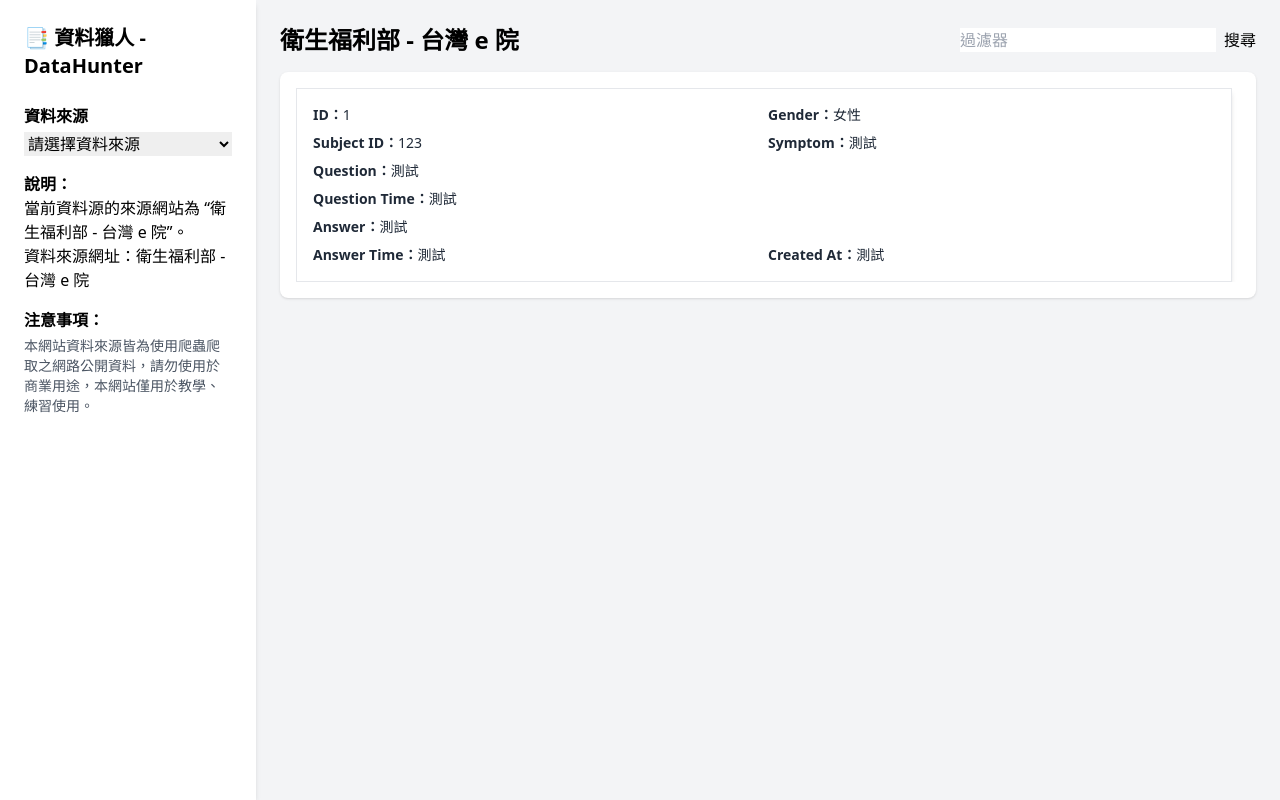
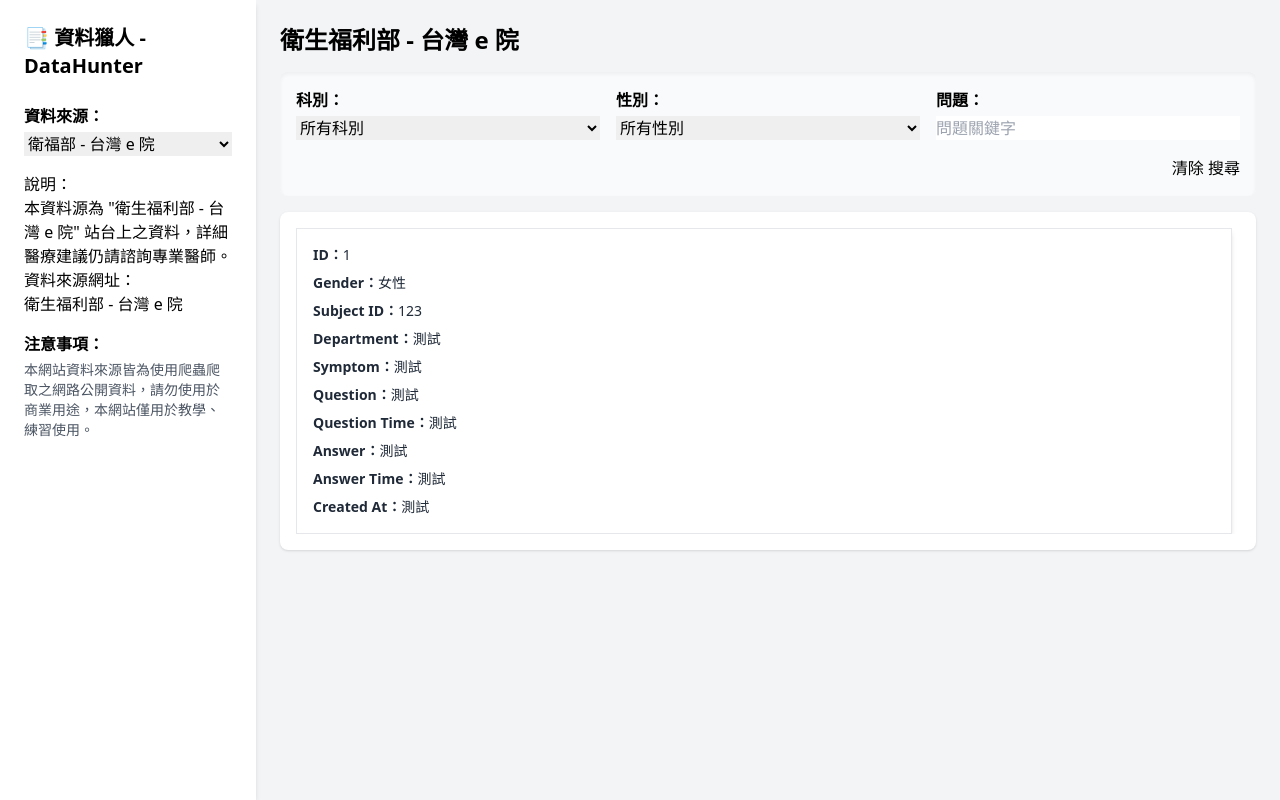
Before and after one commit to nickchen1998/DataHunter, a Django app: page /symptoms/list/ in a window 1280 px wide. Run offline with Django 5.2, Linux system fonts and the light colour scheme; data that the repository does not hold is empty; some libraries are stand-ins or nearby versions.

Commit message:
feat: 引入篩選選項並提升症狀列表界面
- 在首頁內容中加入請求路徑
- 為症狀列表視圖新增科別、性別與問題的篩選選項
- 更新症狀列表的URL以包含篩選參數，並新增科別、性別與問題的下拉篩選器
- 使用更有結構且詳細的卡片布局來強化資料顯示效果
- 更新模板，加入返回首頁的連結與搜尋表單
- 改善模板間的樣式與排版一致性

Signed-off-by: nick <nickchen1998@gmail.com>

```diff
--- a/home/views.py
+++ b/home/views.py
@@ -2,3 +2,8 @@
 
 class HomeView(TemplateView):
     template_name = 'home.html'
+
+    def get_context_data(self, **kwargs):
+        context = super().get_context_data(**kwargs)
+        context['request_path'] = self.request.path
+        return context
--- a/symptoms/views.py
+++ b/symptoms/views.py
@@ -15,21 +15,30 @@
 
     def get_queryset(self):
         queryset = super().get_queryset()
+
+        if department := self.request.GET.get('department'):
+            queryset = queryset.filter(department__icontains=department)
+
+        if gender := self.request.GET.get('gender'):
+            queryset = queryset.filter(gender=gender)
+
         if question := self.request.GET.get('question'):
-            question_embeddings = OpenAIEmbeddings(
-                model="text-embedding-3-small").embed_query(question)
-
-            queryset = queryset.annotate(
-                distance=CosineDistance(
-                    "question_embeddings",
-                    question_embeddings
-                )
-            ).order_by("distance")
+            queryset = queryset.filter(question__icontains=question)
 
         return queryset
 
     def get_context_data(self, **kwargs):
         context = super().get_context_data(**kwargs)
+        context['request_path'] = self.request.path
+        context['department'] = self.request.GET.get('department', '')
+        context['gender'] = self.request.GET.get('gender', '')
+        context['question'] = self.request.GET.get('question', '')
+
+        # Add distinct departments for the dropdown filter
+        context['departments'] = Symptom.objects.values_list('department', flat=True).distinct().order_by('department')
+
+        # Add distinct genders for the dropdown filter
+        context['genders'] = Symptom.objects.values_list('gender', flat=True).distinct().order_by('gender')
 
         return context
 
--- a/templates/home.html
+++ b/templates/home.html
@@ -12,18 +12,19 @@
 <div class="flex">
     <!-- 左側側欄 -->
     <aside class="w-64 min-h-screen bg-white shadow-md p-6">
-        <h2 class="text-xl font-bold mb-6">📑 資料獵人 - DataHunter</h2>
+        <a href="{% url 'home' %}">
+            <h2 class="text-xl font-bold mb-6">📑 資料獵人 - DataHunter</h2>
+        </a>
 
         <div class="mb-4">
-            <label for="source-select" class="block font-semibold mb-1">資料來源</label>
+            <label for="source-select" class="block font-semibold mb-1">資料來源：</label>
             <select id="source-select" class="select select-bordered w-full">
-                <option disabled selected>請選擇資料來源</option>
-                <option value="/symptoms/list">衛福部 - 台灣 e 院</option>
+                <option disabled {% if request_path == '/' %}selected{% endif %}>請選擇資料來源</option>
+                <option value="/symptoms/list/" {% if request_path == '/symptoms/list/' %}selected{% endif %}>衛福部 - 台灣 e 院</option>
             </select>
         </div>
 
         <div class="mb-4">
-            <p class="font-semibold">說明：</p>
             {% block source-description %}{% endblock %}
         </div>
 
@@ -39,14 +40,16 @@
     <main class="flex-1 p-6">
         <div class="flex items-center justify-between mb-4">
             <div class="text-2xl font-bold">{% block source-name %}{% endblock %}</div>
+        </div>
 
-            <div class="flex space-x-2">
-                <label>
-                    <input type="text" placeholder="過濾器" class="input input-bordered w-64"/>
-                </label>
-                <button class="btn btn-primary">搜尋</button>
-            </div>
+        {% block filter_section %}
+        <div class="flex space-x-2 mb-4">
+            <label>
+                <input type="text" placeholder="過濾器" class="input input-bordered w-64"/>
+            </label>
+            <button class="btn btn-primary">搜尋</button>
         </div>
+        {% endblock %}
 
         <!-- 資料表格與內容區 -->
         <div class="bg-white rounded-lg shadow p-4">
--- a/templates/symptoms.html
+++ b/templates/symptoms.html
@@ -1,27 +1,65 @@
 {% extends 'home.html' %}
 
 {% block source-description %}
-    <p>當前資料源的來源網站為 “衛生福利部 - 台灣 e 院”。</p>
-    <p>資料來源網址：<a href="https://sp1.hso.mohw.gov.tw/doctor/" target="_blank">衛生福利部 - 台灣 e 院</a></p>
+    <p>說明：</p>
+    <p>本資料源為 "衛生福利部 - 台灣 e 院" 站台上之資料，詳細醫療建議仍請諮詢專業醫師。</p>
+    <p> </p>
+    <p>資料來源網址：</p>
+    <p><a href="https://sp1.hso.mohw.gov.tw/doctor/" target="_blank">衛生福利部 - 台灣 e 院</a>
 {% endblock %}
 
 {% block source-name %}
     <h2>衛生福利部 - 台灣 e 院</h2>
 {% endblock %}
 
+{% block filter_section %}
+    <form method="get" action="{% url 'symptom_list' %}" class="bg-gray-50 p-4 rounded-lg shadow-inner mb-4">
+        <div class="grid grid-cols-1 md:grid-cols-2 lg:grid-cols-3 gap-4">
+            <div>
+                <label for="department-select" class="block font-semibold mb-1">科別：</label>
+                <select id="department-select" name="department" class="select select-bordered w-full">
+                    <option value="">所有科別</option>
+                    {% for dept in departments %}
+                        <option value="{{ dept }}" {% if dept == department %}selected{% endif %}>{{ dept }}</option>
+                    {% endfor %}
+                </select>
+            </div>
+            <div>
+                <label for="gender-select" class="block font-semibold mb-1">性別：</label>
+                <select id="gender-select" name="gender" class="select select-bordered w-full">
+                    <option value="">所有性別</option>
+                    {% for g in genders %}
+                        <option value="{{ g }}" {% if g == gender %}selected{% endif %}>{{ g }}</option>
+                    {% endfor %}
+                </select>
+            </div>
+            <div class="lg:col-span-1">
+                <label for="question-input" class="block font-semibold mb-1">問題：</label>
+                <input id="question-input" type="text" name="question" value="{{ question }}" placeholder="問題關鍵字"
+                       class="input input-bordered w-full"/>
+            </div>
+        </div>
+        <div class="mt-4 text-right">
+            <a href="{% url 'symptom_list' %}" class="btn btn-ghost">清除</a>
+            <button type="submit" class="btn btn-primary">搜尋</button>
+        </div>
+    </form>
+{% endblock %}
+
 {% block data-table %}
-    <div class="data-table max-h-[80vh] overflow-y-auto pr-2 space-y-4">
+    <div class="data-table max-h-[75vh] overflow-y-auto pr-2 space-y-4">
         {% if object_list %}
             {% for data in object_list %}
                 <div class="card shadow-md bg-white p-4 border border-gray-200">
-                    <div class="grid grid-cols-2 gap-2 text-sm text-gray-800">
+                    <div class="space-y-2 text-sm text-gray-800">
                         <div><span class="font-semibold">ID：</span>{{ data.id }}</div>
                         <div><span class="font-semibold">Gender：</span>{{ data.gender }}</div>
                         <div><span class="font-semibold">Subject ID：</span>{{ data.subject_id }}</div>
+                        <div><span class="font-semibold">Department：</span>{{ data.department }}</div>
                         <div><span class="font-semibold">Symptom：</span>{{ data.symptom }}</div>
 
                         <!-- question 欄 -->
-                        <div class="col-span-2">
+                        <div>
                             <span class="font-semibold">Question：</span>
                             {% if data.question|length > 20 %}
                                 <span id="question-preview-{{ data.id }}">{{ data.question|slice:":20" }}...</span>
@@ -37,7 +75,7 @@
                         <div><span class="font-semibold">Question Time：</span>{{ data.question_time }}</div>
 
                         <!-- answer 欄 -->
-                        <div class="col-span-2">
+                        <div>
                             <span class="font-semibold">Answer：</span>
                             {% if data.answer|length > 20 %}
                                 <span id="answer-preview-{{ data.id }}">{{ data.answer|slice:":20" }}...</span>
@@ -57,14 +95,15 @@
             {% endfor %}
         {% else %}
             <div class="card shadow-md bg-white p-4 border border-gray-200">
-                <div class="grid grid-cols-2 gap-2 text-sm text-gray-800">
+                <div class="space-y-2 text-sm text-gray-800">
                     <div><span class="font-semibold">ID：</span>1</div>
                     <div><span class="font-semibold">Gender：</span>女性</div>
                     <div><span class="font-semibold">Subject ID：</span>123</div>
+                    <div><span class="font-semibold">Department：</span>測試</div>
                     <div><span class="font-semibold">Symptom：</span>測試</div>
-                    <div class="col-span-2"><span class="font-semibold">Question：</span>測試</div>
+                    <div><span class="font-semibold">Question：</span>測試</div>
                     <div><span class="font-semibold">Question Time：</span>測試</div>
-                    <div class="col-span-2"><span class="font-semibold">Answer：</span>測試</div>
+                    <div><span class="font-semibold">Answer：</span>測試</div>
                     <div><span class="font-semibold">Answer Time：</span>測試</div>
                     <div><span class="font-semibold">Created At：</span>測試</div>
                 </div>
```
